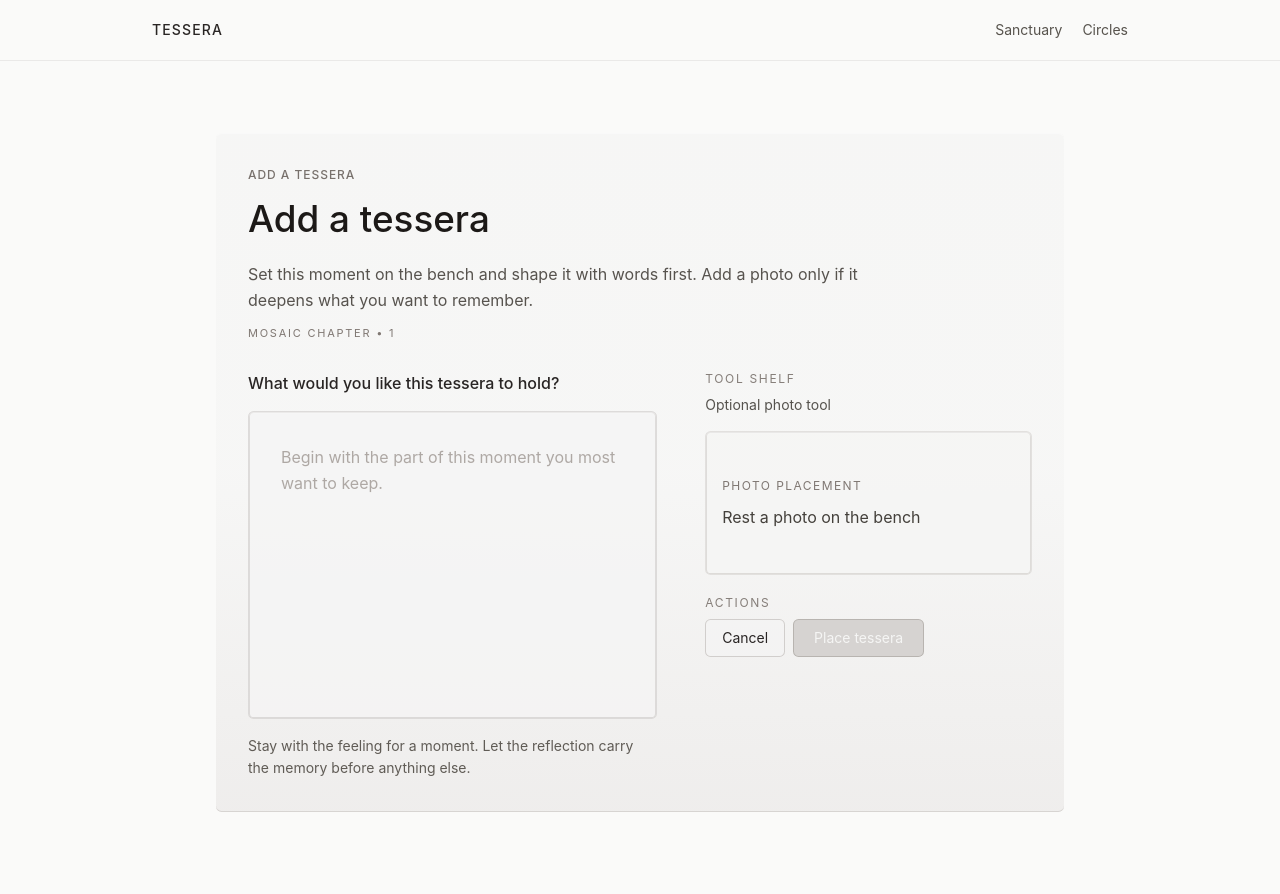
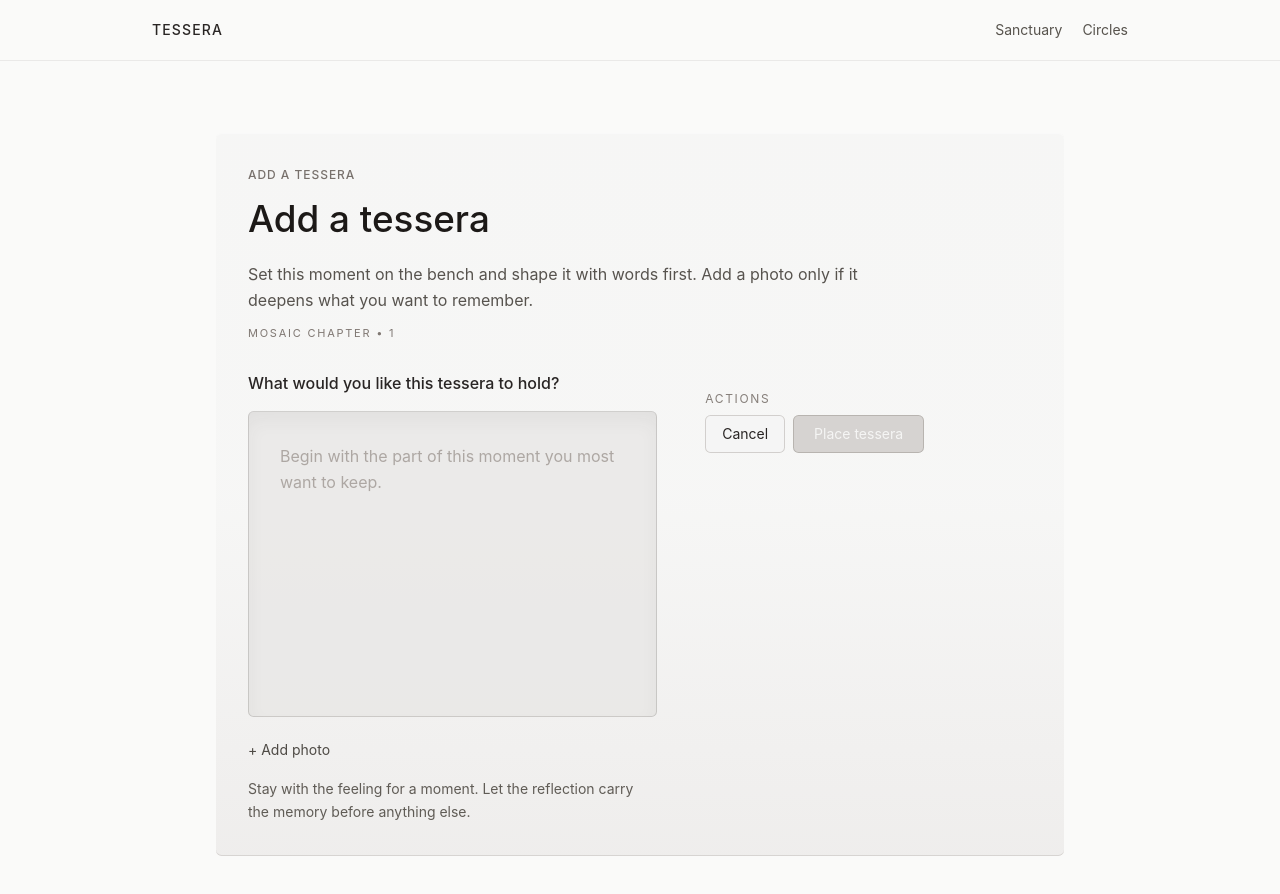
Before and after one commit to vanderjt/tessera, a Next.js app: page /mosaics/1/share in a window 1280 px wide. Shown: the top 894 px of the page. Built offline with nearby package versions, Linux system fonts and the light colour scheme.

Commit message:
Refine share page textarea depth and photo flow

```diff
--- a/app/(app)/mosaics/[mosaicId]/share/page.tsx
+++ b/app/(app)/mosaics/[mosaicId]/share/page.tsx
@@ -62,7 +62,7 @@ export default function ShareMomentPage({ params }: PageProps) {
             <div className="space-y-4">
               <p className="text-base font-medium text-stone-800">What would you like this tessera to hold?</p>
 
-              <div className="rounded-[0.35rem] border border-stone-400/30 bg-stone-100/75 p-6 shadow-[inset_0_1px_1px_rgba(255,255,255,0.45),inset_0_0_0_1px_rgba(120,113,108,0.2)] sm:p-8">
+              <div className="rounded-[0.35rem] bg-stone-200/70 p-6 shadow-[inset_0_1px_0_rgba(255,255,255,0.18),inset_0_0_0_1px_rgba(87,83,78,0.2),inset_0_10px_18px_rgba(68,64,60,0.05)] sm:p-8">
                 <textarea
                   id="reflection"
                   value={reflection}
@@ -73,18 +73,7 @@ export default function ShareMomentPage({ params }: PageProps) {
                 />
               </div>
 
-              <p className="text-sm leading-relaxed text-stone-600/95">
-                Stay with the feeling for a moment. Let the reflection carry the memory before anything else.
-              </p>
-            </div>
-
-            <aside className="space-y-5 lg:pl-2">
-              <div className="space-y-4">
-                <div className="space-y-2">
-                  <p className="text-xs uppercase tracking-[0.14em] text-stone-500/90">Tool shelf</p>
-                  <p className="text-sm text-stone-700/90">Optional photo tool</p>
-                </div>
-
+              <div className="space-y-3 pt-1">
                 <input
                   id="photo"
                   type="file"
@@ -94,29 +83,32 @@ export default function ShareMomentPage({ params }: PageProps) {
                 />
                 <label
                   htmlFor="photo"
-                  className="group flex min-h-36 cursor-pointer flex-col justify-center gap-3 rounded-[0.35rem] border border-stone-400/25 bg-stone-100/70 px-4 py-5 text-left text-sm text-stone-700 shadow-[inset_0_1px_1px_rgba(255,255,255,0.4),inset_0_0_0_1px_rgba(120,113,108,0.2)] transition hover:bg-stone-100/80 hover:shadow-[inset_0_1px_1px_rgba(255,255,255,0.48),inset_0_0_0_1px_rgba(87,83,78,0.28)]"
+                  className="inline-flex cursor-pointer items-center text-sm text-stone-700/95 transition hover:text-stone-900"
                 >
-                  <span className="text-xs uppercase tracking-[0.12em] text-stone-500/95">Photo placement</span>
-                  <span className="text-base leading-snug text-stone-700">
-                    {photoName ? 'Replace the photo resting on the bench' : 'Rest a photo on the bench'}
-                  </span>
+                  + {photoName ? 'Replace photo' : 'Add photo'}
                 </label>
 
-                {photoName ? <p className="text-xs text-stone-500/95">Set on the bench: {photoName}</p> : null}
                 {photoPreview ? (
-                  <div className="rounded-[0.35rem] border border-stone-400/25 bg-stone-100/70 p-1 shadow-[inset_0_1px_1px_rgba(255,255,255,0.4),inset_0_0_0_1px_rgba(120,113,108,0.2)]">
+                  <div className="rounded-[0.3rem] bg-stone-200/55 p-1 shadow-[inset_0_0_0_1px_rgba(87,83,78,0.16)]">
                     <Image
                       src={photoPreview}
                       alt="Selected moment preview"
                       width={960}
                       height={640}
                       unoptimized
-                      className="max-h-48 w-full rounded-[0.2rem] object-cover"
+                      className="max-h-52 w-full rounded-[0.2rem] object-cover"
                     />
                   </div>
                 ) : null}
+                {photoName ? <p className="text-xs text-stone-500/95">Attached: {photoName}</p> : null}
               </div>
 
+              <p className="text-sm leading-relaxed text-stone-600/95">
+                Stay with the feeling for a moment. Let the reflection carry the memory before anything else.
+              </p>
+            </div>
+
+            <aside className="space-y-5 lg:pl-2">
               <div className="mt-5 space-y-2">
                 <p className="text-xs uppercase tracking-[0.14em] text-stone-500/90">Actions</p>
                 <div className="flex flex-wrap items-center gap-2">
```
